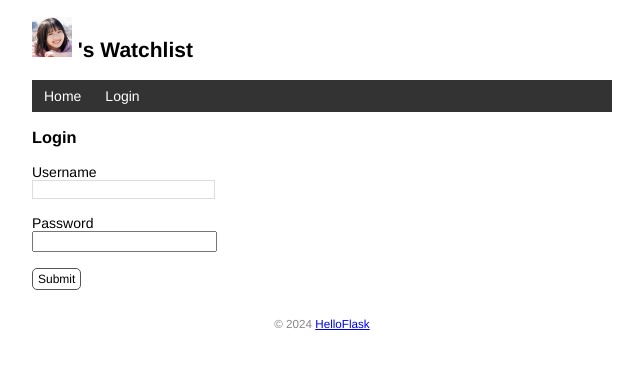
After one commit to ErrorLSC/FlaskTutorial, a Flask app: page /login in a window 1280 px wide. The commit adds this page. Shown: the top 369 px of the page, without its empty margins (318-961 px from the left). Run offline with Flask 3, Linux system fonts and the light colour scheme.

Commit message:
User authentication with Flask-Login

```diff
--- a/app.py
+++ b/app.py
@@ -4,6 +4,8 @@ import os
 import sys
 from flask_sqlalchemy import SQLAlchemy
 import click
+from werkzeug.security import generate_password_hash, check_password_hash
+from flask_login import LoginManager,UserMixin,login_user,logout_user,login_required,current_user
 
 WIN = sys.platform.startswith('win')
 if WIN:  # 如果是 Windows 系统，使用三个斜线
@@ -18,6 +20,14 @@ app.config['SQLALCHEMY_TRACK_MODIFICATIONS'] = False  # 关闭对模型修改的
 # 在扩展类实例化前加载配置
 db = SQLAlchemy(app)
 
+login_manager = LoginManager(app)
+login_manager.login_view = 'login'
+
+@login_manager.user_loader
+def load_user(user_id):  # 创建用户加载回调函数，接受用户 ID 作为参数
+    user = User.query.get(int(user_id))  # 用 ID 作为 User 模型的主键查询对应的用户
+    return user  # 返回用户对象
+
 @app.cli.command()  # 注册为命令，可以传入 name 参数来自定义命令
 @click.option('--drop', is_flag=True, help='Create after drop.')  # 设置选项
 def initdb(drop):
@@ -27,9 +37,17 @@ def initdb(drop):
     db.create_all()
     click.echo('Initialized database.')  # 输出提示信息
 
-class User(db.Model):  # 表名将会是 user（自动生成，小写处理）
+class User(db.Model,UserMixin):  # 表名将会是 user（自动生成，小写处理）
     id = db.Column(db.Integer, primary_key=True)  # 主键
     name = db.Column(db.String(20))  # 名字
+    username = db.Column(db.String(20))
+    password_hash = db.Column(db.String(128))
+
+    def set_password(self,password):
+        self.password_hash = generate_password_hash(password)
+
+    def validate_password(self,password):
+        return check_password_hash(self.password_hash, password)
 
 class Movie(db.Model):  # 表名将会是 movie
     id = db.Column(db.Integer, primary_key=True)  # 主键
@@ -64,9 +82,32 @@ def forge():
     db.session.commit()
     click.echo('Done.')
 
+@app.cli.command()
+@click.option('--username', prompt=True, help='The username used to login.')
+@click.option('--password', prompt=True, hide_input=True, confirmation_prompt=True, help='The password used to login.')
+def admin(username, password):
+    """Create user."""
+    db.create_all()
+
+    user = User.query.first()
+    if user is not None:
+        click.echo('Updating user...')
+        user.username = username
+        user.set_password(password)  # 设置密码
+    else:
+        click.echo('Creating user...')
+        user = User(username=username, name='Admin')
+        user.set_password(password)  # 设置密码
+        db.session.add(user)
+
+    db.session.commit()  # 提交数据库会话
+    click.echo('Done.')
+
 @app.route('/',methods=['GET', 'POST'])
 def index():
     if request.method == 'POST':  # 判断是否是 POST 请求
+        if not current_user.is_authenticated:  # 如果当前用户未认证
+            return redirect(url_for('index'))  # 重定向到主页
         # 获取表单数据
         title = request.form.get('title')  # 传入表单对应输入字段的 name 值
         year = request.form.get('year')
@@ -83,9 +124,59 @@ def index():
     movies = Movie.query.all()
     return render_template('index.html', movies=movies)
 
+@app.route('/login', methods=['GET', 'POST'])
+def login():
+    if request.method == 'POST':
+        username = request.form['username']
+        password = request.form['password']
+
+        if not username or not password:
+            flash('Invalid input.')
+            return redirect(url_for('login'))
+
+        user = User.query.first()
+        # 验证用户名和密码是否一致
+        if username == user.username and user.validate_password(password):
+            login_user(user)  # 登入用户
+            flash('Login success.')
+            return redirect(url_for('index'))  # 重定向到主页
+
+        flash('Invalid username or password.')  # 如果验证失败，显示错误消息
+        return redirect(url_for('login'))  # 重定向回登录页面
+
+    return render_template('login.html')
+
+@app.route('/logout')
+@login_required  # 用于视图保护，后面会详细介绍
+def logout():
+    logout_user()  # 登出用户
+    flash('Goodbye.')
+    return redirect(url_for('index'))  # 重定向回首页
+
 @app.route('/user/<name>')
 def user_page(name):
     return f'User: {escape(name)}'
+
+@app.route('/settings', methods=['GET', 'POST'])
+@login_required
+def settings():
+    if request.method == 'POST':
+        name = request.form['name']
+
+        if not name or len(name) > 20:
+            flash('Invalid input.')
+            return redirect(url_for('settings'))
+
+        current_user.name = name
+        # current_user 会返回当前登录用户的数据库记录对象
+        # 等同于下面的用法
+        # user = User.query.first()
+        # user.name = name
+        db.session.commit()
+        flash('Settings updated.')
+        return redirect(url_for('index'))
+
+    return render_template('settings.html')
 
 @app.context_processor
 def inject_user():  # 函数名可以随意修改
@@ -110,6 +201,7 @@ def page_not_found(e):  # 接受异常对象作为参数
     return render_template('404.html'), 404  # 返回模板和状态码
 
 @app.route('/movie/edit/<int:movie_id>', methods=['GET', 'POST'])
+@login_required
 def edit(movie_id):
     movie = Movie.query.get_or_404(movie_id)
 
@@ -130,6 +222,7 @@ def edit(movie_id):
     return render_template('edit.html', movie=movie)  # 传入被编辑的电影记录
 
 @app.route('/movie/delete/<int:movie_id>', methods=['POST'])  # 限定只接受 POST 请求
+@login_required
 def delete(movie_id):
     movie = Movie.query.get_or_404(movie_id)  # 获取电影记录
     db.session.delete(movie)  # 删除对应的记录
--- a/templates/base.html
+++ b/templates/base.html
@@ -20,6 +20,12 @@
     <nav>
         <ul>
             <li><a href="{{ url_for('index') }}">Home</a></li>
+            {% if current_user.is_authenticated %}
+                <li><a href="{{ url_for('settings') }}">Settings</a></li>
+                <li><a href="{{ url_for('logout') }}">Logout</a></li>
+            {% else %}
+                <li><a href="{{ url_for('login') }}">Login</a></li>
+            {% endif %}
         </ul>
     </nav>
     {% block content %}{% endblock %}
--- a/templates/index.html
+++ b/templates/index.html
@@ -2,19 +2,23 @@
 
 {% block content %}
 <p>{{ movies|length }} Titles</p>
+{% if current_user.is_authenticated %}
 <form method="post">
     Name <input type="text" name="title" autocomplete="off" required>
     Year <input type="text" name="year" autocomplete="off" required>
     <input class="btn" type="submit" name="submit" value="Add">
 </form>
+{% endif %}
 <ul class="movie-list">
     {% for movie in movies %}
     <li>{{ movie.title }} - {{ movie.year }}
         <span class="float-right">
+            {% if current_user.is_authenticated %}
             <a class="btn" href="{{ url_for('edit', movie_id=movie.id) }}">Edit</a>
             <form class="inline-form" method="post" action="{{ url_for('delete', movie_id=movie.id) }}">
                 <input class="btn" type="submit" name="delete" value="Delete" onclick="return confirm('Are you sure?')">
             </form>
+            {% endif %}
             <a class="imdb" href="https://www.imdb.com/find?q={{ movie.title }}" target="_blank" title="Find this movie on IMDb">IMDb</a>
         </span>
     </li>
--- /dev/null
+++ b/templates/login.html
@@ -0,0 +1,13 @@
+{% extends 'base.html' %}
+
+{% block content %}
+<h3>Login</h3>
+<form method="post">
+    Username<br>
+    <input type="text" name="username" required><br><br>
+    Password<br>
+    <!-- 密码输入框的 type 属性使用 password，会将输入值显示为圆点 -->
+    <input type="password" name="password" required><br><br>
+    <input class="btn" type="submit" name="submit" value="Submit">
+</form>
+{% endblock %}
```
Also changed, not shown: templates/settings.html (added, +9 -0 lines).
